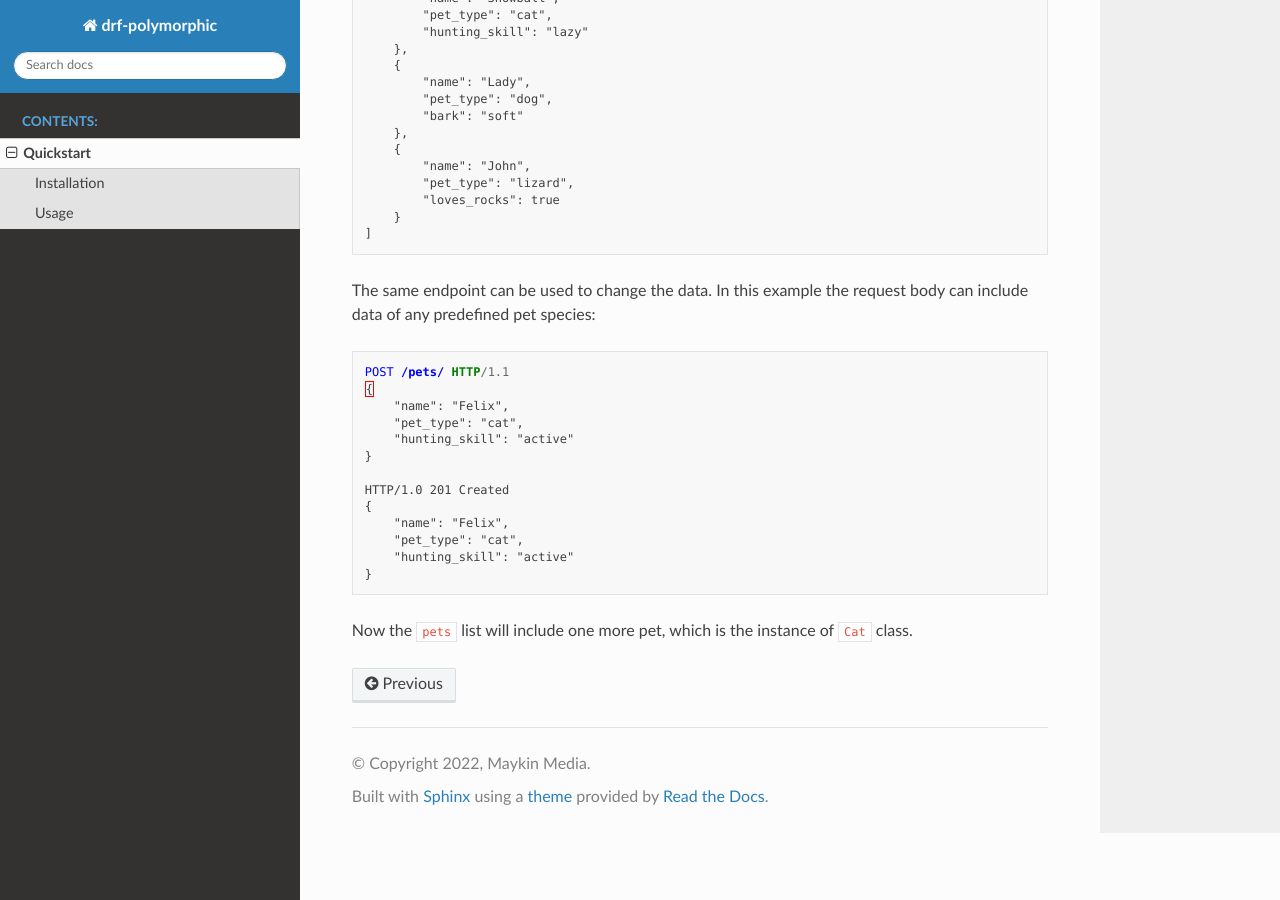
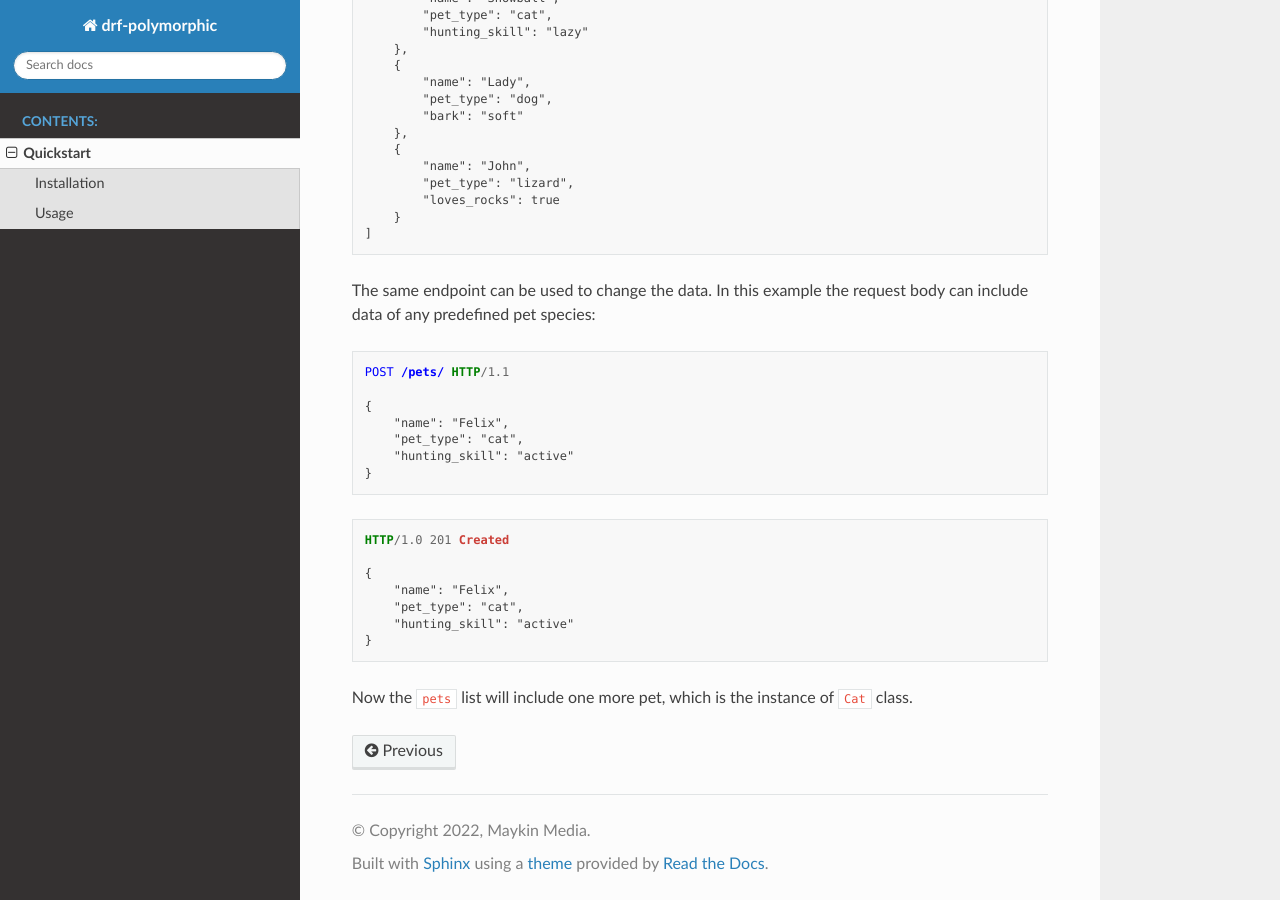
Before and after one commit to maykinmedia/drf-polymorphic, a Sphinx documentation site: the page built from docs/quickstart.rst, in a window 1280 px wide and 900 px high, scrolled down 2746 px. Built offline with Sphinx 7.4.7 and the Read the Docs theme 2.0.0, drawn with Linux system fonts in a browser that asks for light colours.

Commit message:
:pencil: Fix docs

```diff
--- a/docs/index.rst
+++ b/docs/index.rst
@@ -63,3 +63,5 @@ Indices and tables
 .. |docs| image:: https://readthedocs.org/projects/drf-polymorphic/badge/?version=latest
     :target: https://drf-polymorphic.readthedocs.io/en/latest/?badge=latest
     :alt: Documentation Status
+
+.. _DRF spectacular: https://drf-spectacular.readthedocs.io/
--- a/docs/quickstart.rst
+++ b/docs/quickstart.rst
@@ -173,13 +173,17 @@ include data of any predefined pet species:
 .. code-block:: http
 
     POST /pets/ HTTP/1.1
+
     {
         "name": "Felix",
         "pet_type": "cat",
         "hunting_skill": "active"
     }
 
+.. code-block:: http
+
     HTTP/1.0 201 Created
+
     {
         "name": "Felix",
         "pet_type": "cat",
```
Also changed, not shown: 2 other files.
